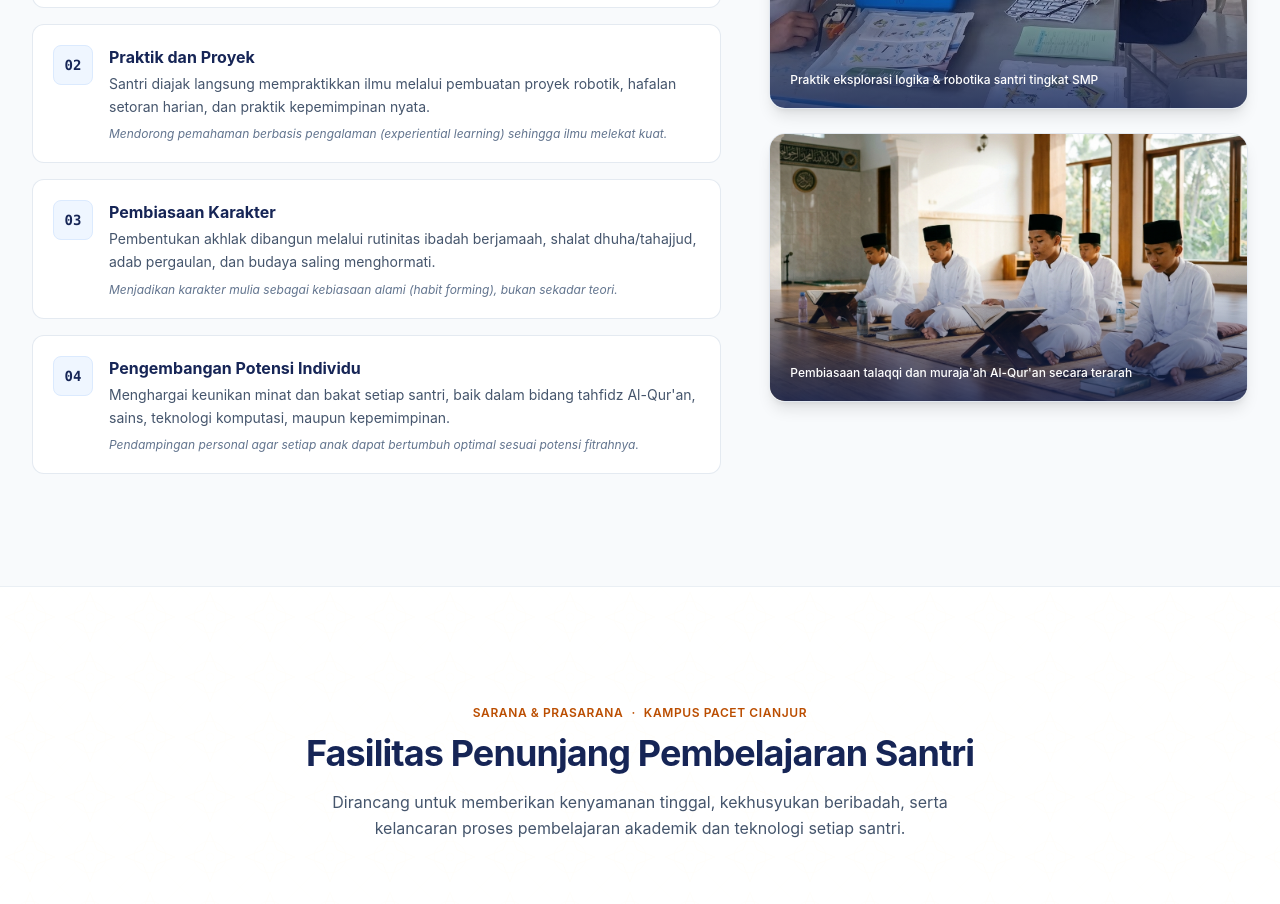
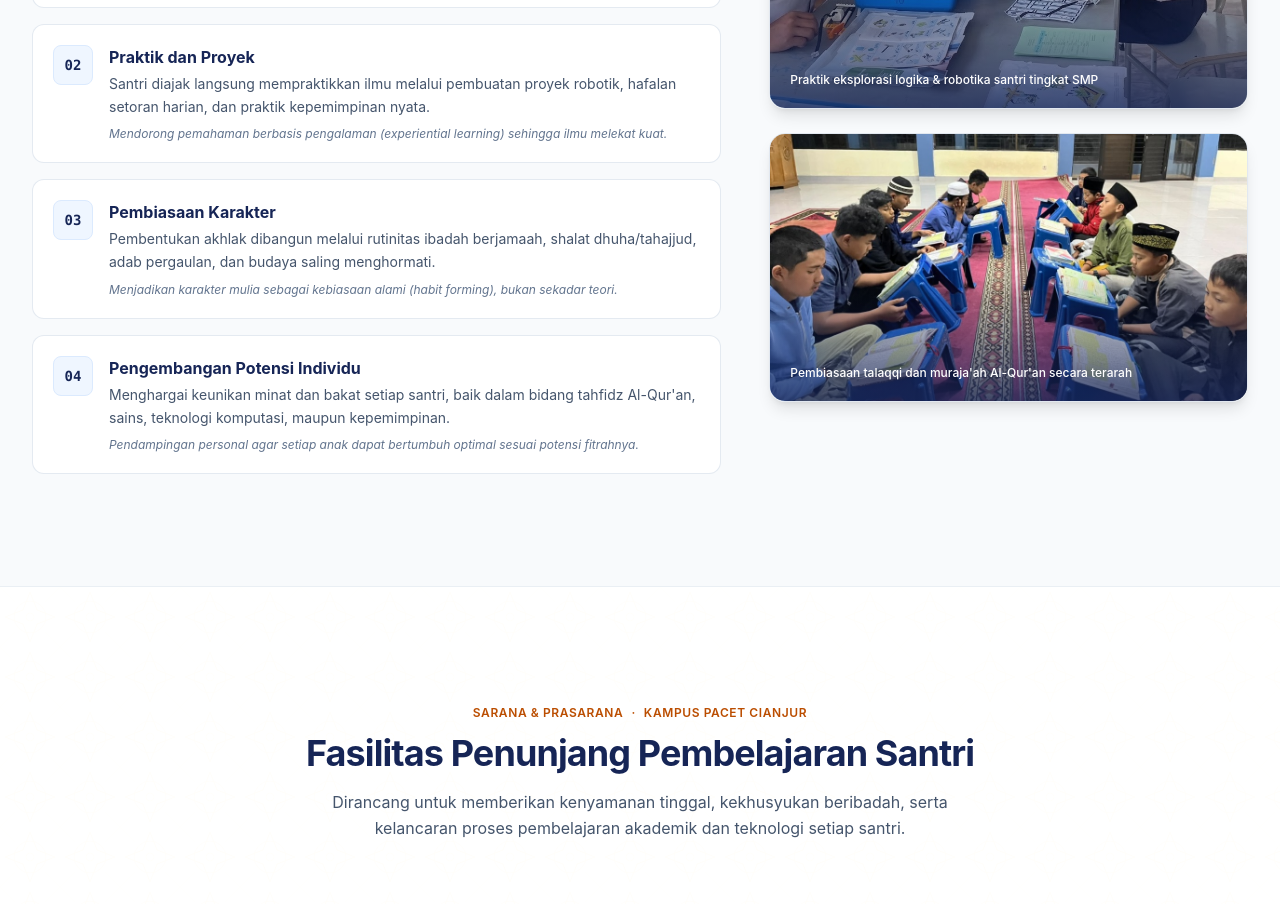
Before and after one commit to faridmihsan-lang/website-ppdb, a React (Vite) app: page / in a window 1280 px wide. Shown: the part 5240-6144 px from the top of the page. Built offline with nearby package versions, Linux system fonts and the light colour scheme.

Commit message:
update: ganti foto pembiasaan talaqqi dan muraja'ah di metode pembelajaran terintegrasi dengan suasana halaqah santri

```diff
--- a/src/components/MethodsSection.tsx
+++ b/src/components/MethodsSection.tsx
@@ -1,7 +1,7 @@
 import React from 'react';
 import { LEARNING_METHODS } from '../data/schoolData';
 import roboticsMethodImg from '../assets/images/santri_robotics_assembly_method.jpg';
-import tahfidzImg from '../assets/images/tahfidz_santri_quran_1792641255849.jpg';
+import talaqqiMethodImg from '../assets/images/santri_talaqqi_halaqah_method.jpg';
 
 export const MethodsSection: React.FC = () => {
   return (
@@ -68,7 +68,7 @@ export const MethodsSection: React.FC = () => {
 
             <div className="relative rounded-2xl overflow-hidden shadow-lg border border-slate-200 aspect-16/9">
               <img
-                src={tahfidzImg}
+                src={talaqqiMethodImg}
                 alt="Pembiasaan Karakter dan Tahfidz Al-Qur'an"
                 className="w-full h-full object-cover"
                 referrerPolicy="no-referrer"
```
Also changed, not shown: src/assets/images/santri_talaqqi_halaqah_method.jpg (added), src/assets/images/santri_talaqqi_halaqah_raw.jpg (added).
